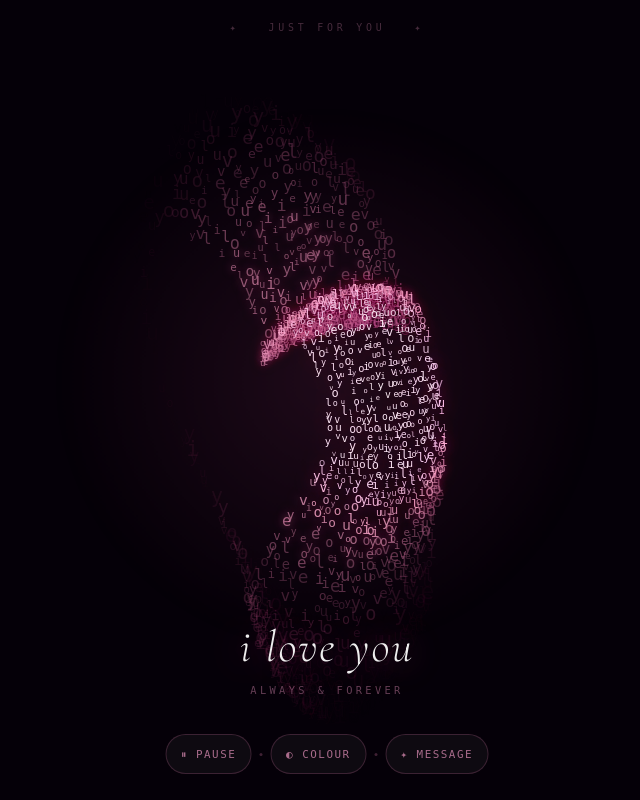
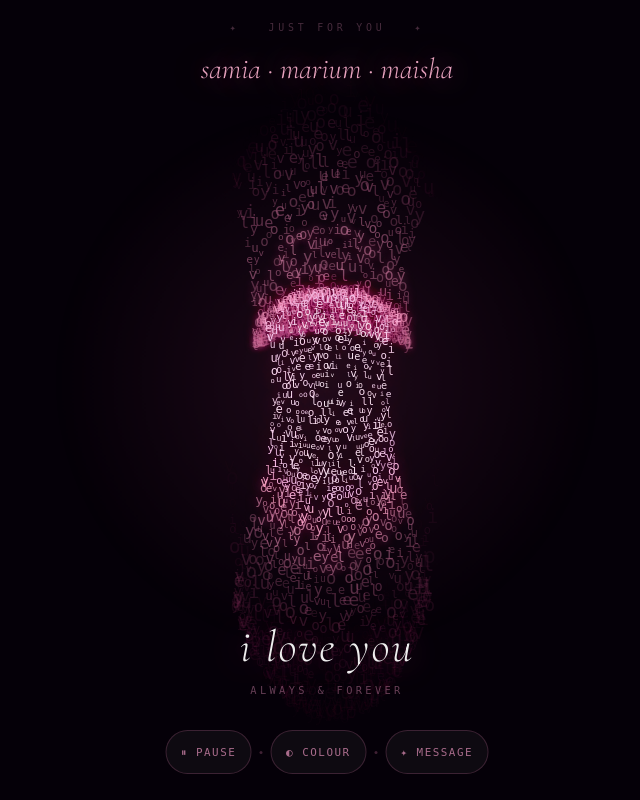
Before and after one commit to cocsahil15-dotcom/you-me, a Flask app: page / in a window 1280 px wide. Shown: the whole page, without its empty margins (313-953 px from the left). Run offline with Flask 3, Linux system fonts and the light colour scheme; some web fonts are replaced.

Commit message:
Add files via upload

```diff
--- a/templates/index.html
+++ b/templates/index.html
@@ -48,7 +48,6 @@ canvas {
   50%      { transform: translate(-50%,-54%) scale(1.18); opacity: 1; }
 }
 
-/* ── top label ── */
 .top-label {
   position: fixed;
   top: max(1.4rem, env(safe-area-inset-top, 1.4rem));
@@ -60,7 +59,27 @@ canvas {
   white-space: nowrap;
 }
 
-/* ── message ── */
+/* names cycling banner */
+.names-banner {
+  position: fixed;
+  top: max(3.2rem, calc(env(safe-area-inset-top, 0px) + 3.2rem));
+  left: 50%; transform: translateX(-50%);
+  font-family: 'Cormorant Garamond', serif;
+  font-size: clamp(1.1rem, 5vw, 1.8rem);
+  font-style: italic;
+  font-weight: 300;
+  color: rgba(255, 180, 210, 0.9);
+  text-shadow: 0 0 30px rgba(230,100,160,0.7), 0 0 60px rgba(200,80,140,0.3);
+  text-align: center;
+  white-space: nowrap;
+  pointer-events: none;
+  transition: opacity 0.6s ease, transform 0.6s ease;
+}
+.names-banner.fade-out {
+  opacity: 0;
+  transform: translateX(-50%) translateY(-6px);
+}
+
 .message-wrap {
   position: fixed;
   bottom: max(6.5rem, calc(env(safe-area-inset-bottom, 0px) + 6.5rem));
@@ -98,7 +117,6 @@ canvas {
 }
 .message-main.fade-out { opacity: 0; transform: translateY(8px); }
 
-/* ── controls ── */
 .controls {
   position: fixed;
   bottom: max(1.6rem, env(safe-area-inset-bottom, 1.6rem));
@@ -122,8 +140,7 @@ canvas {
   font-family: 'DM Mono', monospace;
   white-space: nowrap;
   -webkit-user-select: none; user-select: none;
-  /* bigger tap target on mobile */
-  min-height: 40px;
+  min-height: 44px;
   display: flex; align-items: center;
 }
 .btn:active {
@@ -139,10 +156,9 @@ canvas {
   flex-shrink: 0;
 }
 
-/* hint for drag */
 .drag-hint {
   position: fixed;
-  top: max(3rem, calc(env(safe-area-inset-top,0px) + 3rem));
+  top: max(5.5rem, calc(env(safe-area-inset-top,0px) + 5.5rem));
   left: 50%; transform: translateX(-50%);
   font-size: 0.58rem;
   letter-spacing: 0.22em;
@@ -163,6 +179,7 @@ canvas {
 
 <div class="glow-bg"></div>
 <div class="top-label">✦ &nbsp; just for you &nbsp; ✦</div>
+<div class="names-banner" id="namesBanner">samia · marium · maisha</div>
 <div class="drag-hint">drag to spin</div>
 <canvas id="c"></canvas>
 
@@ -183,12 +200,22 @@ canvas {
 const canvas = document.getElementById('c');
 const ctx    = canvas.getContext('2d');
 
+// Use devicePixelRatio for crisp rendering on mobile
+let dpr = Math.min(window.devicePixelRatio || 1, 2);
+
 function resize() {
-  canvas.width  = window.innerWidth;
-  canvas.height = window.innerHeight;
+  const w = window.innerWidth;
+  const h = window.innerHeight;
+  canvas.style.width  = w + 'px';
+  canvas.style.height = h + 'px';
+  canvas.width  = w * dpr;
+  canvas.height = h * dpr;
+  ctx.scale(dpr, dpr);
 }
 resize();
-window.addEventListener('resize', resize);
+window.addEventListener('resize', () => { dpr = Math.min(window.devicePixelRatio||1,2); resize(); });
+
+/* ── names static ── */
 
 /* ── themes ── */
 const themes = [
@@ -202,12 +229,12 @@ let themeIdx = 0, theme = themes[0];
 
 /* ── messages ── */
 const messages = [
-  { main:'i love you',        sub:'always & forever'        },
-  { main:'you are my world',  sub:'every single day'        },
-  { main:'forever yours',     sub:'no matter what'          },
-  { main:'my heart, my home', sub:'where you are'           },
-  { main:'tu eres mi todo',   sub:'siempre y para siempre'  },
-  { main:'darling',           sub:'you make everything glow'},
+  { main:'i love you',         sub:'always & forever'         },
+  { main:'you are my world',   sub:'every single day'         },
+  { main:'forever yours',      sub:'no matter what'           },
+  { main:'my heart, my home',  sub:'where you are'            },
+  { main:'samia & marium & maisha', sub:'my favourite people' },
+  { main:'darling',            sub:'you make everything glow' },
 ];
 let msgIdx = 0;
 
@@ -227,7 +254,7 @@ const hx = t => 16 * Math.pow(Math.sin(t), 3);
 const hy = t => -(13*Math.cos(t) - 5*Math.cos(2*t) - 2*Math.cos(3*t) - Math.cos(4*t));
 
 /* ── build points ── */
-const LAYERS = 24, PPL = 115;
+const LAYERS = 28, PPL = 130;
 let pts = [];
 
 function buildHeart() {
@@ -251,21 +278,23 @@ function buildHeart() {
 }
 buildHeart();
 
-/* ── rotation state ── */
+/* ── smooth rotation state ── */
 let yAngle = 0, tilt = 0, tiltDir = 1, paused = false;
+let targetY = 0, currentY = 0; // smooth drag interpolation
+let velX = 0;
 
 /* ── drag (mouse + touch) ── */
-let dragging = false, lastX = 0, velX = 0, prevX = 0;
+let dragging = false, lastX = 0;
 
-function startDrag(x) { dragging = true; lastX = prevX = x; velX = 0; }
-function moveDrag(x)  {
+function startDrag(x) { dragging = true; lastX = x; velX = 0; }
+function moveDrag(x) {
   if (!dragging) return;
   const dx = x - lastX;
-  velX = dx;
-  yAngle += dx * 0.009;
-  prevX = lastX; lastX = x;
+  velX = velX * 0.6 + dx * 0.4; // smooth velocity
+  yAngle += dx * 0.008;
+  lastX = x;
 }
-function endDrag()    { dragging = false; }
+function endDrag() { dragging = false; }
 
 canvas.addEventListener('mousedown',  e => startDrag(e.clientX));
 canvas.addEventListener('mousemove',  e => moveDrag(e.clientX));
@@ -286,19 +315,24 @@ function lerpColor(d) {
 }
 
 /* ── render ── */
-function draw() {
-  const W = canvas.width, H = canvas.height;
-  ctx.clearRect(0,0,W,H);
+let lastTime = 0;
+function draw(ts) {
+  const dt = Math.min((ts - lastTime) / 16.67, 3); // delta, capped
+  lastTime = ts;
+
+  const W = window.innerWidth, H = window.innerHeight;
+  ctx.clearRect(0, 0, W, H);
 
   const cx   = W/2, cy = H/2;
-  const unit = Math.min(W,H) * 0.020;
+  const unit = Math.min(W, H) * (W < 480 ? 0.022 : 0.020);
 
   if (!dragging) {
-    tilt += 0.0018 * tiltDir;
+    tilt += 0.0015 * tiltDir * dt;
     if (Math.abs(tilt) > 0.22) tiltDir *= -1;
-    // inertia
-    yAngle += velX * 0.004;
-    velX   *= 0.92;
+    // smooth inertia
+    yAngle += velX * 0.003 * dt;
+    velX   *= Math.pow(0.90, dt);
+    yAngle += 0.004 * dt; // auto-spin
   }
 
   const word   = messages[msgIdx].main + '  ';
@@ -313,7 +347,7 @@ function draw() {
 
   mapped.forEach(({ sx, sy, d, p, persp }) => {
     const ch  = word[p.ci % word.length];
-    const fs  = Math.max(7, p.sz * 13 * persp);
+    const fs  = Math.max(6, p.sz * 13 * persp);
     const alp = (0.12 + d*0.88) * p.op;
 
     ctx.shadowColor = d > 0.58 ? theme.glow + '0.85)' : 'transparent';
@@ -326,14 +360,13 @@ function draw() {
   });
 
   ctx.shadowBlur = 0;
-  if (!dragging) yAngle += 0.005;
 }
 
-function loop() {
-  if (!paused) draw();
+function loop(ts) {
+  if (!paused) draw(ts);
   requestAnimationFrame(loop);
 }
-loop();
+requestAnimationFrame(loop);
 
 /* ── controls ── */
 function togglePause() {
```
